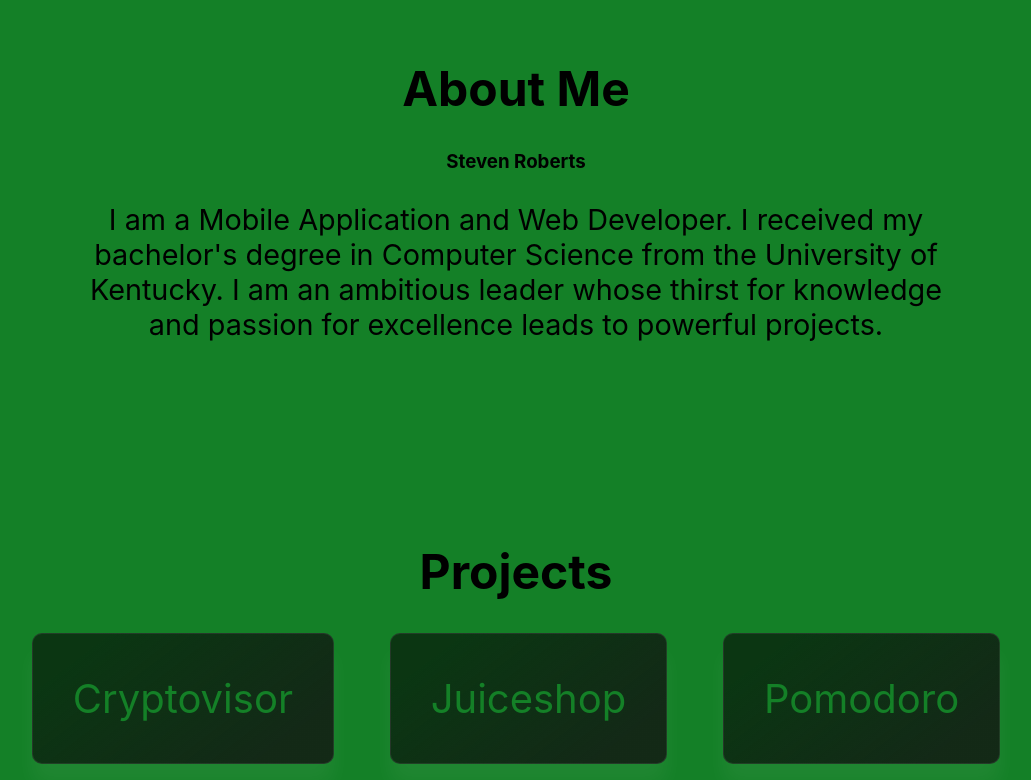
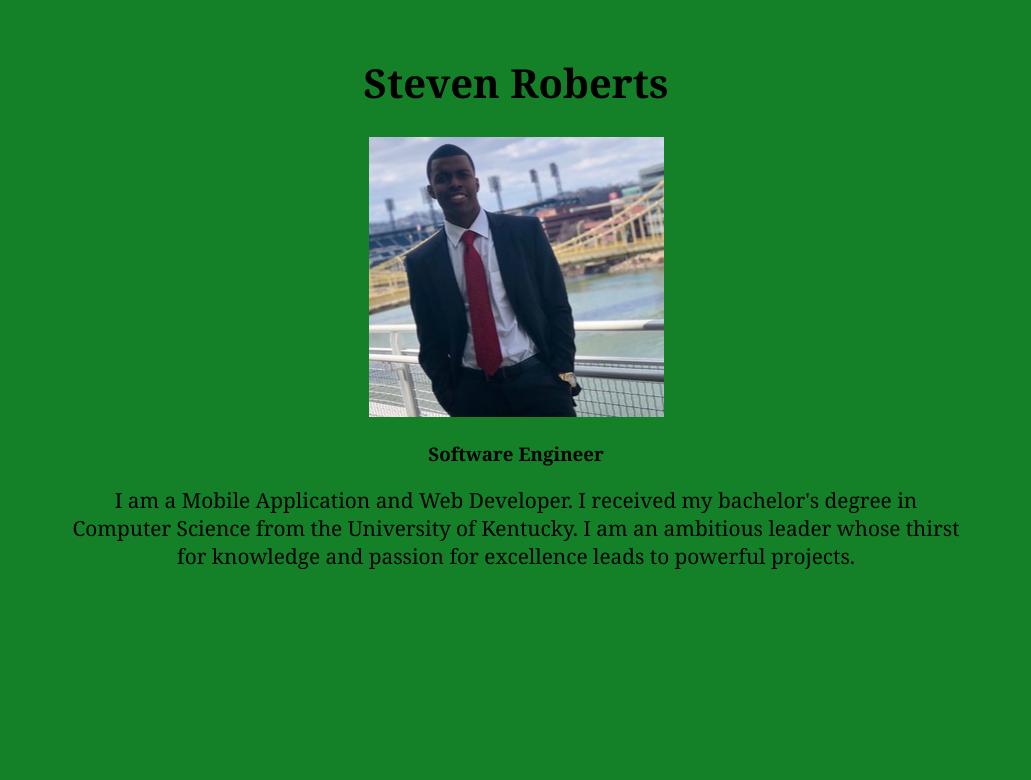
Before and after one commit to scoringrange86/portfolio, a React (Create React App) app: page / in a window 1280 px wide. Shown: the part 360-1140 px from the top of the page, without its empty margins (124-1155 px from the left). Built offline with nearby package versions, Linux system fonts and the light colour scheme.

Commit message:
Updated theme/ style and added headshot

```diff
--- a/package.json
+++ b/package.json
@@ -1,6 +1,6 @@
 {
   "name": "portfolio-react",
-  "homepage": "https://scoringrange86.github.io/portfolio/",
+  "homepage": "https://scoringrange86.github.io/portfolio",
   "version": "0.1.0",
   "private": true,
   "dependencies": {
--- a/src/App.css
+++ b/src/App.css
@@ -1,6 +1,7 @@
 .App {
   text-align: center;
   /* background-color: #148027; */
+  font-family: "Goudy Old Style", Georgia, serif;
 }
 
 .App-logo {
@@ -43,9 +44,10 @@ header{
 }
 
 h1 {
-  font-size: 3em;
+  /* font-family: "bradley hand"; */
+  font-size: 2.5em;
 }
 
 p {
-  font-size: 1.8em;
+  font-size: 1.3em;
 }
--- a/src/components/AboutMe.js
+++ b/src/components/AboutMe.js
@@ -1,11 +1,13 @@
 import "./AboutMe.css"
+import Headshot from "../images/headshotCropped.jpg"
 
 function AboutMe() {
 
     return (
         <div className="about-me-wrapper">
-            <h1>About Me</h1>
-            <h3> Steven Roberts</h3>
+            <h1>Steven Roberts</h1>
+            <img src={Headshot} alt="headshot"/>
+            <h3> Software Engineer</h3>
             <div className="content-wrapper">
                 <p> I am a Mobile Application and Web Developer.
                     I received my bachelor's degree in Computer Science from the University of Kentucky.
--- a/src/components/Projects.css
+++ b/src/components/Projects.css
@@ -13,23 +13,23 @@
 .project-item{
  font-style: normal;
     font-weight: normal;
-    font-size: 40px;
+    font-size: 2em;
     text-align: center;
     color: #148027;
     text-decoration: none;
     background: linear-gradient(142.96deg, rgba(5, 5, 5, 0.6) 15.96%, rgba(19, 19, 19, 0.8) 83.29%);
-    border: 1px solid rgba(86, 86, 86, 0.3);
+    border: 5px outset rgba(86, 86, 86, 0.3);
     box-sizing: border-box;
     box-shadow: 0px 20px 20px rgba(252, 251, 251, 0.05);
     padding: 40px 40px;
-    border-radius: 10px;
+    border-radius: 5px;
 }
 
 .project-item:hover {
-    border: 1px solid rgba(252, 250, 250, 0.3);
+    border: 5px outset rgba(252, 250, 250, 0.3);
 }
 
 
 .project-item:active {
-    border: 1px solid #FFFFFF;
+    border: 5px outset #FFFFFF;
 }
--- a/src/components/Projects.js
+++ b/src/components/Projects.js
@@ -4,7 +4,7 @@ function Projects () {
     let projects = [
                     { name: 'Cryptovisor', path: "https://scoringrange86.github.io/cryptovisor-frontend/"},
                     { name: 'Juiceshop', path: "https://scoringrange86.github.io/juiceshop-frontend/"},
-                    {name: 'Pomodoro', path: "https://scoringrange86.github.io/cryptovisor-frontend/"}
+                    // {name: 'Pomodoro', path: "https://scoringrange86.github.io/cryptovisor-frontend/"}
                     ]
 
     return (
```
Also changed, not shown: src/App.js (+9 -0 lines), src/images/headshotCropped.jpg (added).
